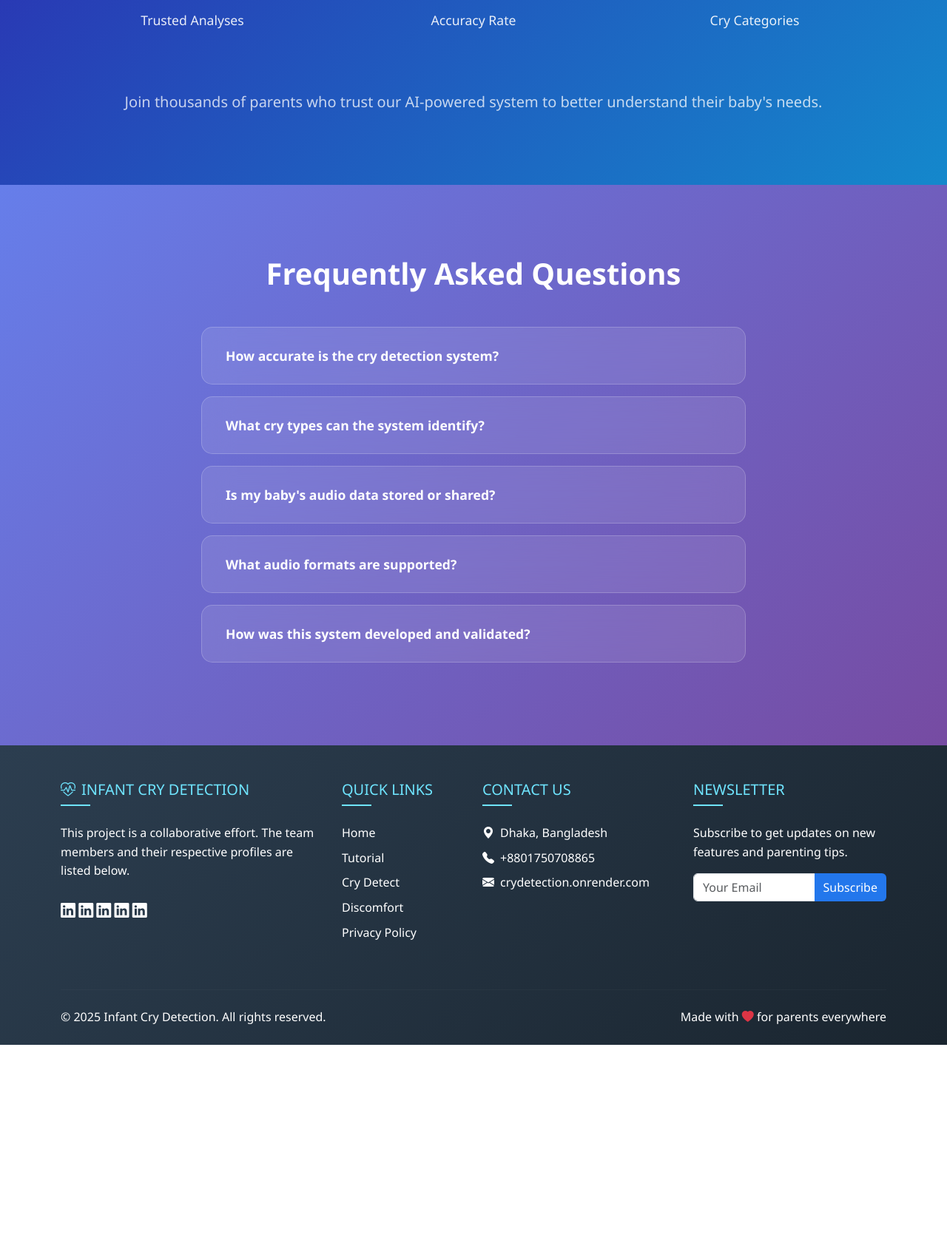
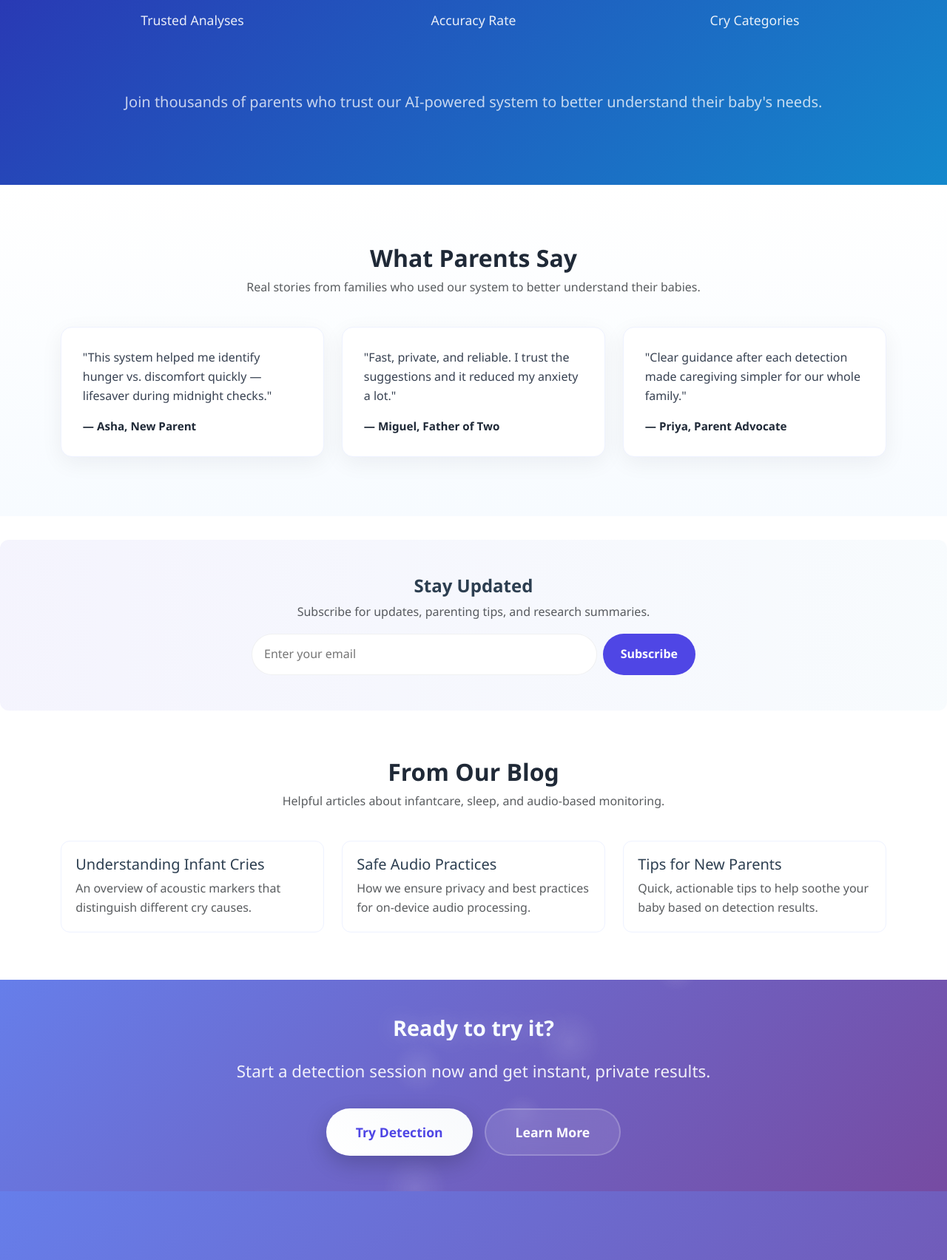
Before and after one commit to mursalatul/infant_cry_detection, a Django app: page / in a window 1280 px wide. Shown: the part 4098-5802 px from the top of the page at 74% size. Before the commit the page ends 5511 px from the top, so only its background shows below. Run offline with Django 5.2, Linux system fonts and the light colour scheme; data comes from the database, SQL or seed files in the repository; parts of the project's set-up code (start-up, migrations or seed data) failed here and were passed over; some libraries are stand-ins or nearby versions.

Commit message:
added some extra part in the index part.

```diff
--- a/index/templates/index.html
+++ b/index/templates/index.html
@@ -399,6 +399,75 @@
             justify-content: center;
         }
     }
+    /* Testimonials, Newsletter, Blog, and CTA styles */
+    .testimonials-section {
+        padding: 5rem 0;
+        background: linear-gradient(180deg, #ffffff 0%, #f7fbff 100%);
+    }
+
+    .testimonial-card {
+        background: white;
+        border-radius: 15px;
+        padding: 1.8rem;
+        box-shadow: 0 8px 30px rgba(16, 24, 40, 0.06);
+        border: 1px solid #eef2ff;
+        height: 100%;
+    }
+
+    .testimonial-quote {
+        font-size: 1rem;
+        color: #374151;
+        line-height: 1.6;
+        margin-bottom: 1rem;
+    }
+
+    .testimonial-author {
+        font-weight: 700;
+        color: var(--text-primary);
+        font-size: 0.95rem;
+    }
+
+    .newsletter-section {
+        padding: 3rem 0;
+        background: linear-gradient(90deg, rgba(79,70,229,0.06), rgba(20,136,204,0.03));
+        border-radius: 12px;
+        margin-top: 2rem;
+    }
+
+    .newsletter-input {
+        max-width: 600px;
+        margin: 0 auto;
+        display: flex;
+        gap: 0.5rem;
+    }
+
+    .newsletter-input input[type="email"] {
+        flex: 1;
+        padding: 0.9rem 1rem;
+        border-radius: 9999px;
+        border: 1px solid rgba(15, 23, 42, 0.06);
+    }
+
+    .newsletter-input button {
+        padding: 0.9rem 1.5rem;
+        border-radius: 9999px;
+        border: none;
+        background: var(--accent-color);
+        color: white;
+        font-weight: 700;
+    }
+
+    .blog-section {
+        padding: 4rem 0;
+        background: transparent;
+    }
+
+    .blog-card {
+        background: white;
+        border-radius: 12px;
+        padding: 1.2rem;
+        border: 1px solid #eef2ff;
+    }
 </style>
 {% endblock %}
 
@@ -655,6 +724,93 @@
 </section>
 
 <!-- FAQ Section -->
+<!-- Additional Content: Testimonials, Newsletter, Blog -->
+<section class="testimonials-section">
+    <div class="container">
+        <div class="row text-center mb-4">
+            <div class="col-12">
+                <h3 class="fw-bold" style="font-size:2rem; color:var(--text-primary);">What Parents Say</h3>
+                <p class="text-muted">Real stories from families who used our system to better understand their babies.</p>
+            </div>
+        </div>
+        <div class="row g-4">
+            <div class="col-md-4">
+                <div class="testimonial-card">
+                    <p class="testimonial-quote">"This system helped me identify hunger vs. discomfort quickly — lifesaver during midnight checks."</p>
+                    <div class="testimonial-author">— Asha, New Parent</div>
+                </div>
+            </div>
+            <div class="col-md-4">
+                <div class="testimonial-card">
+                    <p class="testimonial-quote">"Fast, private, and reliable. I trust the suggestions and it reduced my anxiety a lot."</p>
+                    <div class="testimonial-author">— Miguel, Father of Two</div>
+                </div>
+            </div>
+            <div class="col-md-4">
+                <div class="testimonial-card">
+                    <p class="testimonial-quote">"Clear guidance after each detection made caregiving simpler for our whole family."</p>
+                    <div class="testimonial-author">— Priya, Parent Advocate</div>
+                </div>
+            </div>
+        </div>
+    </div>
+</section>
+
+<section class="newsletter-section">
+    <div class="container text-center">
+        <h4 class="fw-bold">Stay Updated</h4>
+        <p class="text-muted">Subscribe for updates, parenting tips, and research summaries.</p>
+        <div class="newsletter-input mt-3">
+            <input type="email" placeholder="Enter your email" aria-label="Email for newsletter">
+            <button type="button">Subscribe</button>
+        </div>
+    </div>
+</section>
+
+<section class="blog-section">
+    <div class="container">
+        <div class="row text-center mb-4">
+            <div class="col-12">
+                <h3 class="fw-bold" style="font-size:2rem; color:var(--text-primary);">From Our Blog</h3>
+                <p class="text-muted">Helpful articles about infantcare, sleep, and audio-based monitoring.</p>
+            </div>
+        </div>
+        <div class="row g-4">
+            <div class="col-md-4">
+                <div class="blog-card">
+                    <h5 class="mb-2">Understanding Infant Cries</h5>
+                    <p class="mb-0 text-muted">An overview of acoustic markers that distinguish different cry causes.</p>
+                </div>
+            </div>
+            <div class="col-md-4">
+                <div class="blog-card">
+                    <h5 class="mb-2">Safe Audio Practices</h5>
+                    <p class="mb-0 text-muted">How we ensure privacy and best practices for on-device audio processing.</p>
+                </div>
+            </div>
+            <div class="col-md-4">
+                <div class="blog-card">
+                    <h5 class="mb-2">Tips for New Parents</h5>
+                    <p class="mb-0 text-muted">Quick, actionable tips to help soothe your baby based on detection results.</p>
+                </div>
+            </div>
+        </div>
+    </div>
+</section>
+
+<!-- Secondary CTA -->
+<section class="hero-section" style="padding:3rem 0; min-height:unset;">
+    <div class="container">
+        <div class="hero-content">
+            <h3 class="hero-title" style="font-size:1.8rem;">Ready to try it?</h3>
+            <p class="hero-subtitle">Start a detection session now and get instant, private results.</p>
+            <div class="cta-buttons">
+                <a href="{% url 'cry_detection_view' %}" class="btn-primary-modern">Try Detection</a>
+                <a href="{% url 'about' %}" class="btn-secondary-modern">Learn More</a>
+            </div>
+        </div>
+    </div>
+</section>
 <section class="faq-section">
     <div class="container">
         <div class="row">
```
